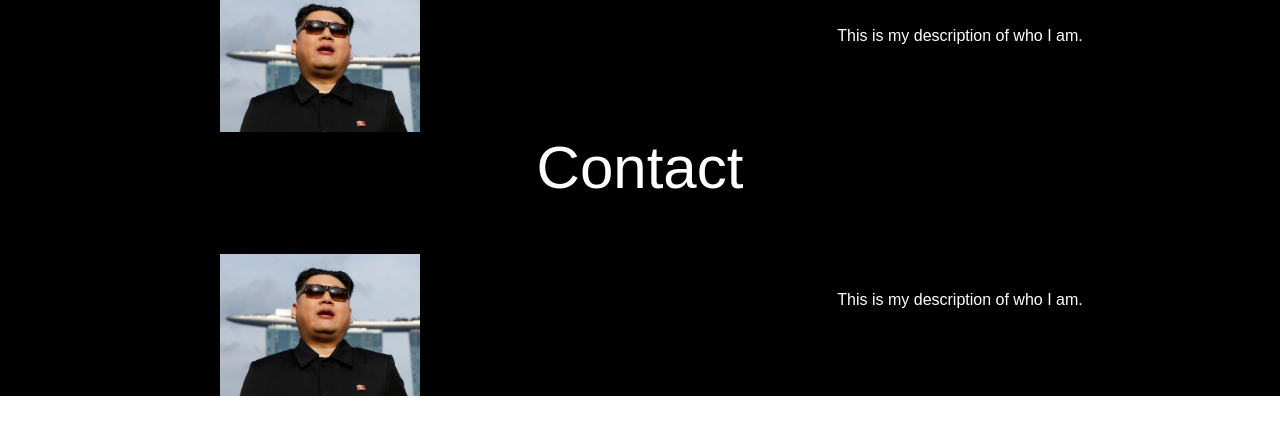
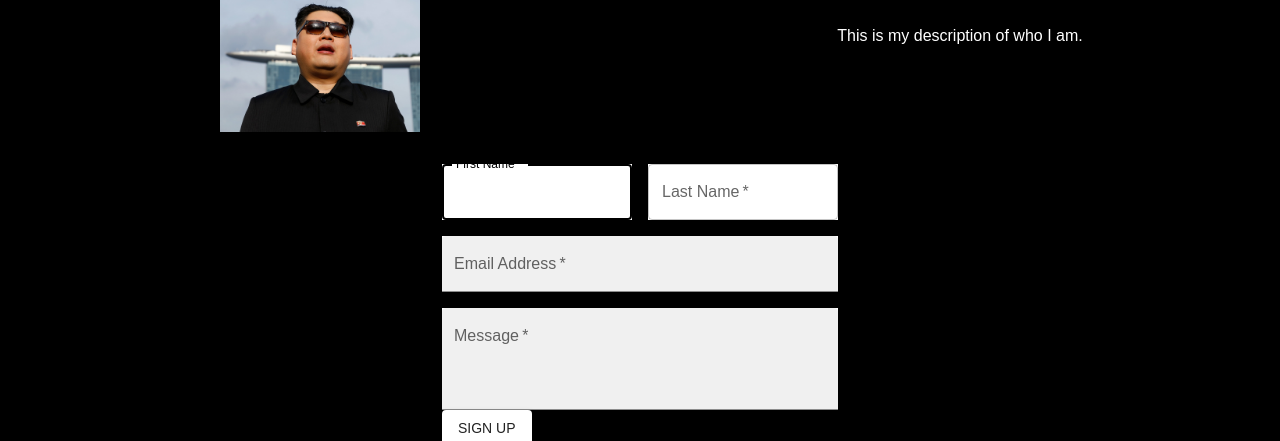
Before and after one commit to hankberger/portfolioWebsite, a React (Create React App) app: page / in a window 1280 px wide. Shown: the part 1752-2193 px from the top of the page. Before the commit the page ends 2148 px from the top, so only its background shows below. Built offline with nearby package versions, Linux system fonts and the light colour scheme.

Commit message:
contact stuff :P

```diff
--- a/src/components/contact.jsx
+++ b/src/components/contact.jsx
@@ -1,34 +1,90 @@
-import {Typography, Box, Grid, CardMedia} from '@mui/material';
+import {Typography, Box, Grid, CardMedia, TextField, Button, Container, Link} from '@mui/material';
 import Image from 'material-ui-image';
 
 function Contact() {
     return(
+    <div>
       <Box sx = {{ bgcolor: '#000000'}}>
-        <Typography variant = "h2" fontWeight="300" color = "secondary" align = "center" sx = {{marginTop: "0px"}}>
-            Contact
+      <Container align = "left" component="main" maxWidth="xs">
+
+          <div>
+            <Typography component="h1" variant="h5">
+              Contact Me
             </Typography>
-        <Grid alignItems = "center" container spacing = {0} sx = {{backgroundColor: "primary"}}>
-            <Grid  item xs = {12} sm = {12} md = {6} xl = {6}>
-                <Box>
-                <CardMedia
-                    component="img"
-                    alt="Red Cloth Background Image"
-                    justify = "center"
-                    image= "me.jpg"
-                    title= "Hank Berger"
-                    align = "center"
-                    sx = {{marginLeft: "auto", marginRight: "auto", marginTop: "50px", width: "200px", height: "auto" }}
+            <form  noValidate>
+              <Grid container spacing={2}>
+                <Grid item xs={12} sm={6}>
+                  <TextField
+                    autoComplete="fname"
+                    name="firstName"
+                    variant="outlined"
+                    required
+                    fullWidth
+                    id="firstName"
+                    label="First Name"
+                    autoFocus
+                    sx = {{ bgcolor: '#ffffff'}}
                   />
-                </Box>
+                </Grid>
+                <Grid item xs={12} sm={6}>
+                  <TextField
+                    variant="outlined"
+                    required
+                    fullWidth
+                    id="lastName"
+                    label="Last Name"
+                    name="lastName"
+                    autoComplete="lname"
+                    sx = {{ bgcolor: '#ffffff'}}
+                  />
+                </Grid>
+                <Grid item xs={12}>
+                  <TextField
+                    variant="filled"
+                    color = "primary"
+                    required
+                    fullWidth
+                    id="email"
+                    label="Email Address"
+                    name="email"
+                    autoComplete="email"
+                    sx = {{ bgcolor: '#ffffff'}}
+                  />
                 </Grid>
 
-            <Grid item xs = {12} sm = {12} md = {6} xl = {6}>
-               <Typography align = "center" color = "secondary">
-                   This is my description of who I am.
-               </Typography>
+                <Grid item xs={12}>
+                  <TextField
+                    variant="filled"
+                    color = "primary"
+                    multiline
+                    minRows = "3"
+                    required
+                    fullWidth
+                    id="email"
+                    label="Message"
+                    name="email"
+                    autoComplete="email"
+                    sx = {{ bgcolor: '#ffffff'}}
+                  />
                 </Grid>
               </Grid>
-    </Box>)
+              <Button
+                type="submit"
+
+                variant="contained"
+                color="secondary"
+              >
+                Sign Up
+              </Button>
+              <Grid container justifyContent="flex-end">
+                <Grid item>
+                </Grid>
+              </Grid>
+            </form>
+          </div>
+        </Container>
+      </Box>
+    </div>)
 }
 
 export default Contact;
--- a/src/components/mobileAbout.jsx
+++ b/src/components/mobileAbout.jsx
@@ -31,7 +31,7 @@ function MobileAbout() {
                 <Typography align = "center" fontWeight = "400" variant = "h1" color = "secondary" sx = {{ fontSize: "420%",marginTop: "0px", marginLeft: "0px"}}>
                     About
                     </Typography>
-                    <Typography fontSize = "125%" align = "left" fontWeight = "200" variant = "h6" color = "secondary" sx = {{marginTop: "0px", marginLeft: "10%", marginRight: "15%"}}>
+                    <Typography fontSize = "125%" align = "left" fontWeight = "200" variant = "h6" color = "secondary" sx = {{marginTop: "15px", marginLeft: "10%", marginRight: "15%"}}>
                     I am a creative developer and designer focused on combining my passion for art and technology wherever I can.
                     I'm an upcoming graduate from the University of Minnesota: Twin Cities in Computer Science.
                     </Typography>
```
Also changed, not shown: 1 other file (tests, documents, lock files or other folders). Lines whose indentation alone changed are shown as unchanged.
